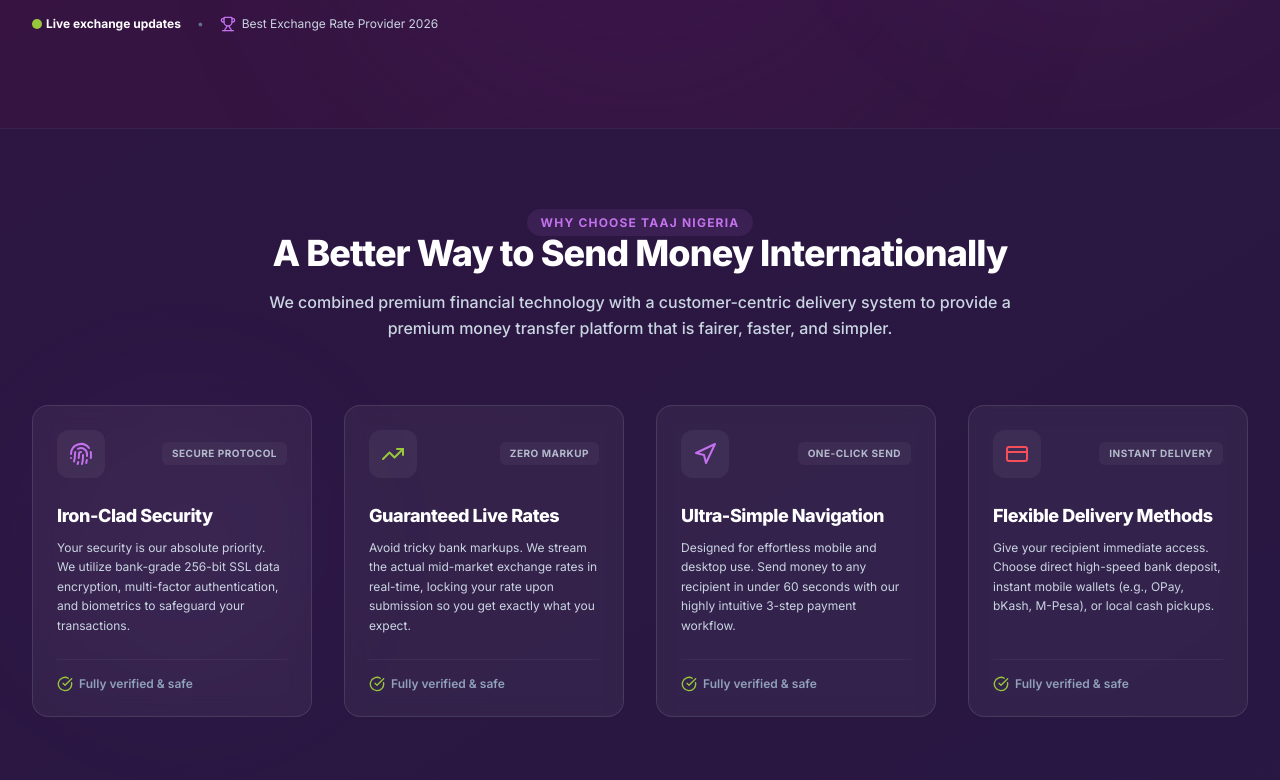
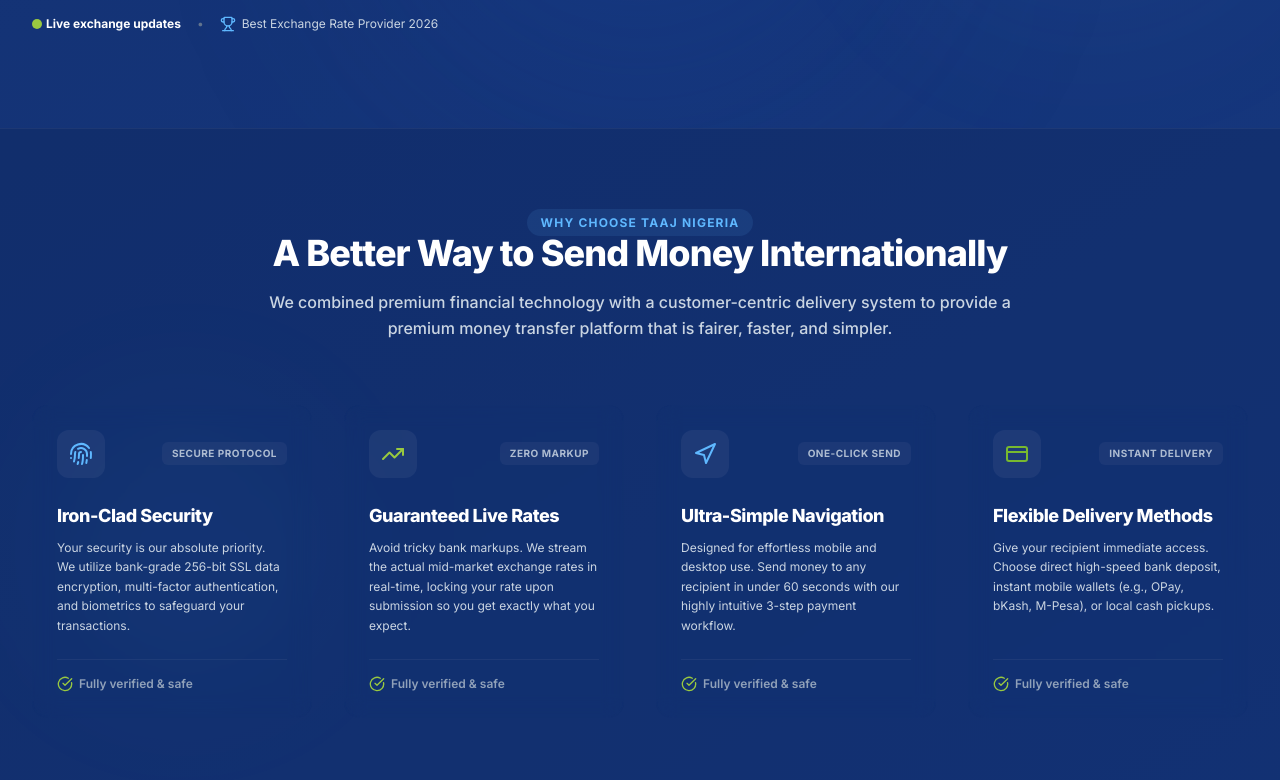
Before and after one commit to mdislamulhaque/taaj_frontent_react_me, a React (Vite) app: page / in a window 1280 px wide. Shown: the part 560-1340 px from the top of the page. Built offline with nearby package versions, Linux system fonts and the light colour scheme.

Commit message:
changed theme color

```diff
--- a/src/index.css
+++ b/src/index.css
@@ -12,21 +12,40 @@
 }
 
 :root {
-  /* Sophisticated Dark Theme Variables */
-  --color-brand-purple-val: #391342;
-  --color-brand-purple-light-val: #5a2069;
-  --color-brand-navy-val: #181d42;
-  --color-brand-cyan-val: #c471ed; /* Sophisticated accent purple-pink */
-  /* --color-brand-green-val: #00e676;  */
-  --color-brand-green-val: #98c83b; /* Sophisticated bright success green */
-  --color-brand-orange-val: #f64f59; /* Warm pink accent */
+  /* Sophisticated Blue & Green Theme Variables */
+
+  --color-brand-purple-val: #133172;
+  --color-brand-purple-light-val: #1d479f;
+  --color-brand-navy-val: #0d2455;
+
+  --color-brand-cyan-val: #5fb8ff; /* Light blue accent */
+
+  --color-brand-green-val: #99c940; /* Primary accent green */
+
+  --color-brand-orange-val: #78b92f; /* Darker green accent */
 
   /* Gradient variables */
-  --brand-gradient: linear-gradient(148deg, rgba(57, 19, 66, 1) 0%, rgba(24, 29, 66, 1) 100%);
-  --brand-gradient-hover: linear-gradient(148deg, rgba(75, 25, 87, 1) 0%, rgba(32, 38, 87, 1) 100%);
-  --accent-gradient: linear-gradient(90deg, #c471ed, #f64f59); /* Sophisticated primary button/text gradient */
-  --dark-card-bg: rgba(255, 255, 255, 0.05);
-  --dark-card-border: rgba(255, 255, 255, 0.1);
+  --brand-gradient: linear-gradient(
+    148deg,
+    #133172 0%,
+    #1d479f 100%
+  );
+
+  --brand-gradient-hover: linear-gradient(
+    148deg,
+    #1a3d8a 0%,
+    #2856bb 100%
+  );
+
+  --accent-gradient: linear-gradient(
+    90deg,
+    #99c940 0%,
+    #b7dd67 100%
+  );
+
+  /* Card */
+  --dark-card-bg: rgba(19, 49, 114, 0.06);
+  --dark-card-border: rgba(19, 49, 114, 0.12);
 }
 *{
   scroll-behavior: smooth;
```
